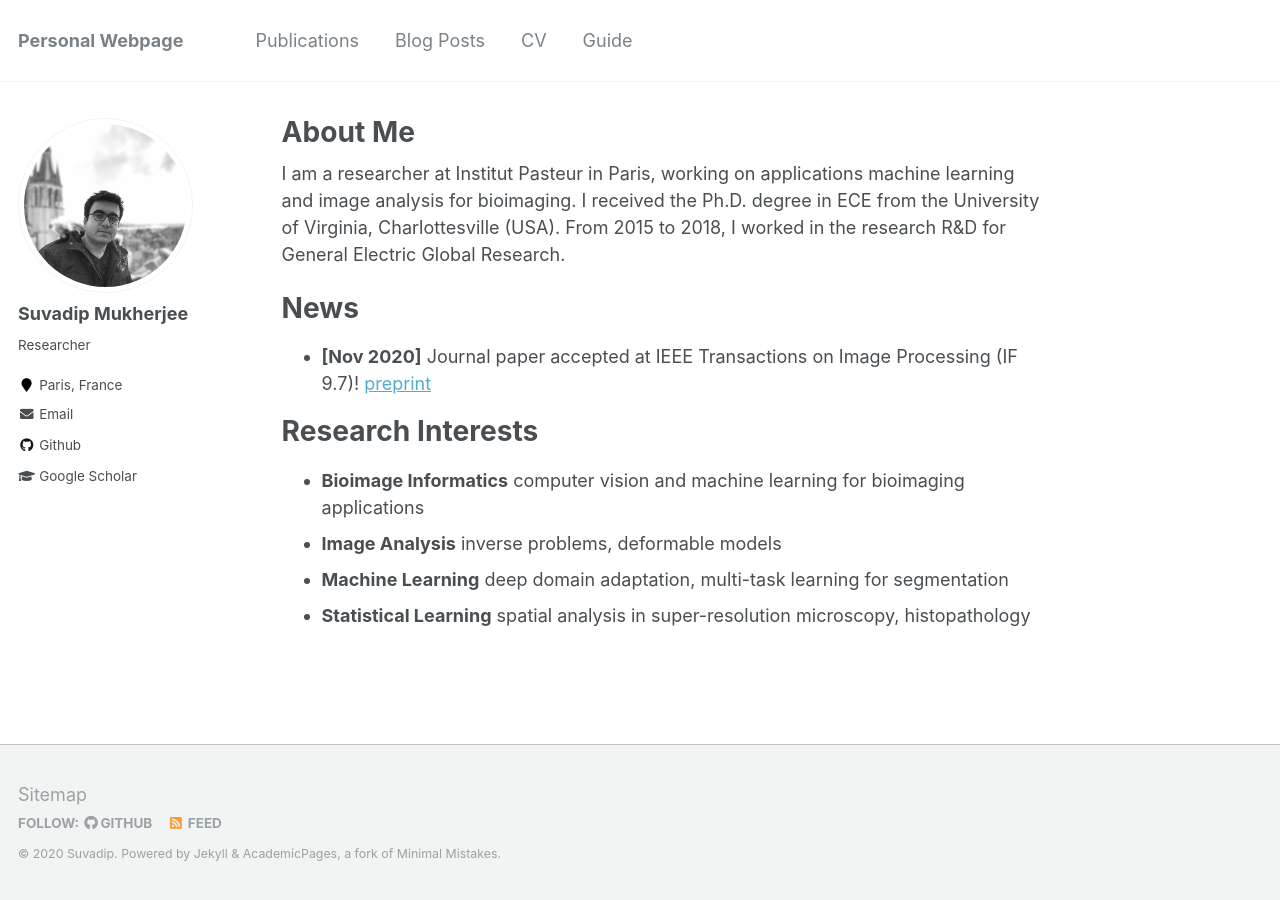
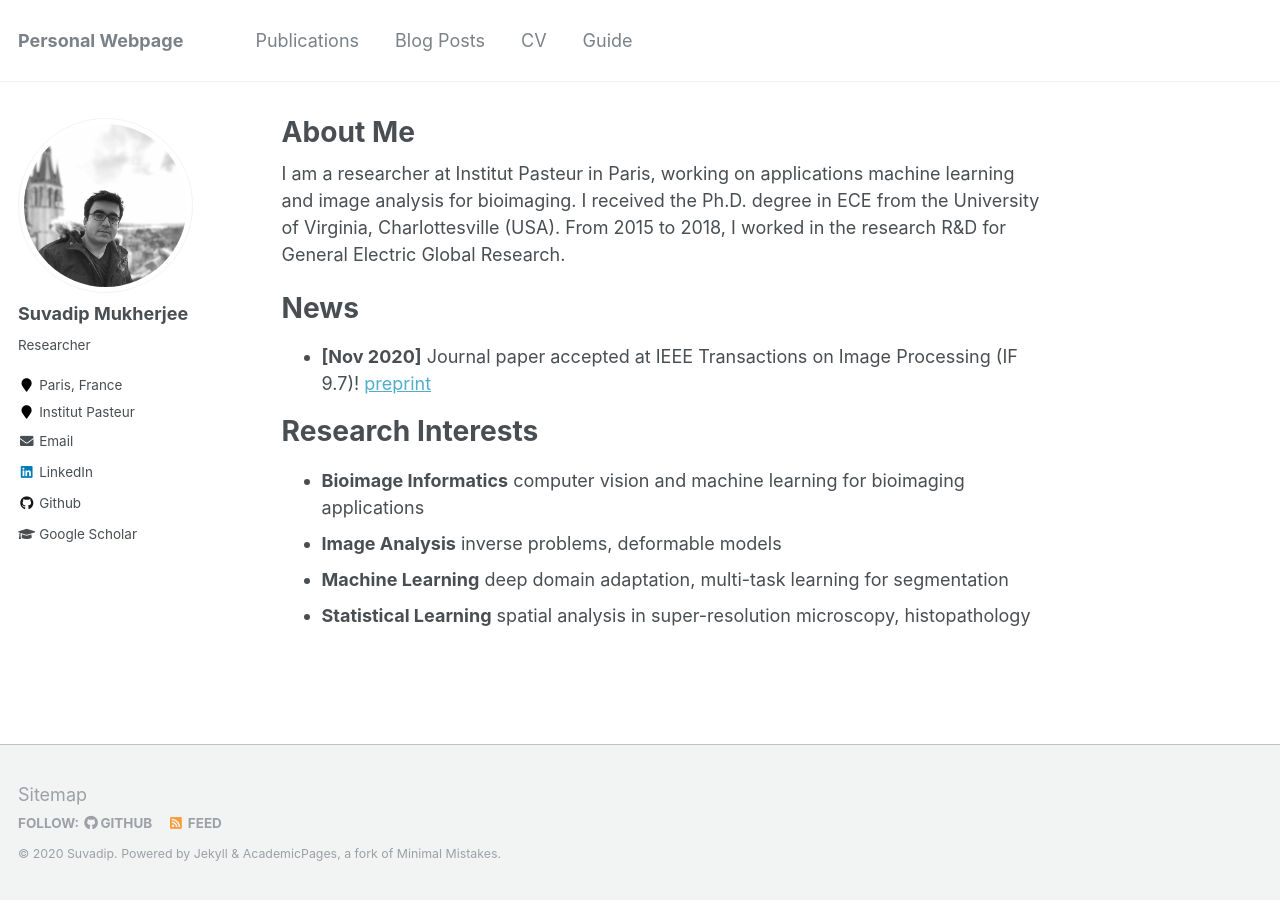
Before and after one commit to suvadip21/smukherjee.github.io, a Jekyll site: the page built from _pages/about.md, in a window 1280 px wide. Built offline with Jekyll 4.4.1, drawn with Linux system fonts in a browser that asks for light colours; some of the changed lines change nothing that is shown.

Commit message:
Update _config.yml

```diff
--- a/_config.yml
+++ b/_config.yml
@@ -84,7 +84,7 @@ author:
   avatar           : "portrait.jpg"
   bio              : "Researcher"
   location         : "Paris, France"
-  employer         :
+  employer         : "Institut Pasteur"
   pubmed           :
   googlescholar    : "https://scholar.google.com/citations?user=xEU5e-8AAAAJ&hl=en"
   email            : "suvadip21 [at] gmail [dot] com"
@@ -96,13 +96,13 @@ author:
   flickr           :
   facebook         :
   foursquare       :
-  github           : "academicpages"
+  github           : "suvadip21"
   google_plus      :
   keybase          :
   instagram        :
   impactstory      : #"https://profiles.impactstory.org/u/xxxx-xxxx-xxxx-xxxx"
   lastfm           :
-  linkedin         :
+  linkedin         : "https://www.linkedin.com/in/suvadip-mukherjee-9398b118/?originalSubdomain=fr"
   orcid            :
   pinterest        :
   soundcloud       :
```
